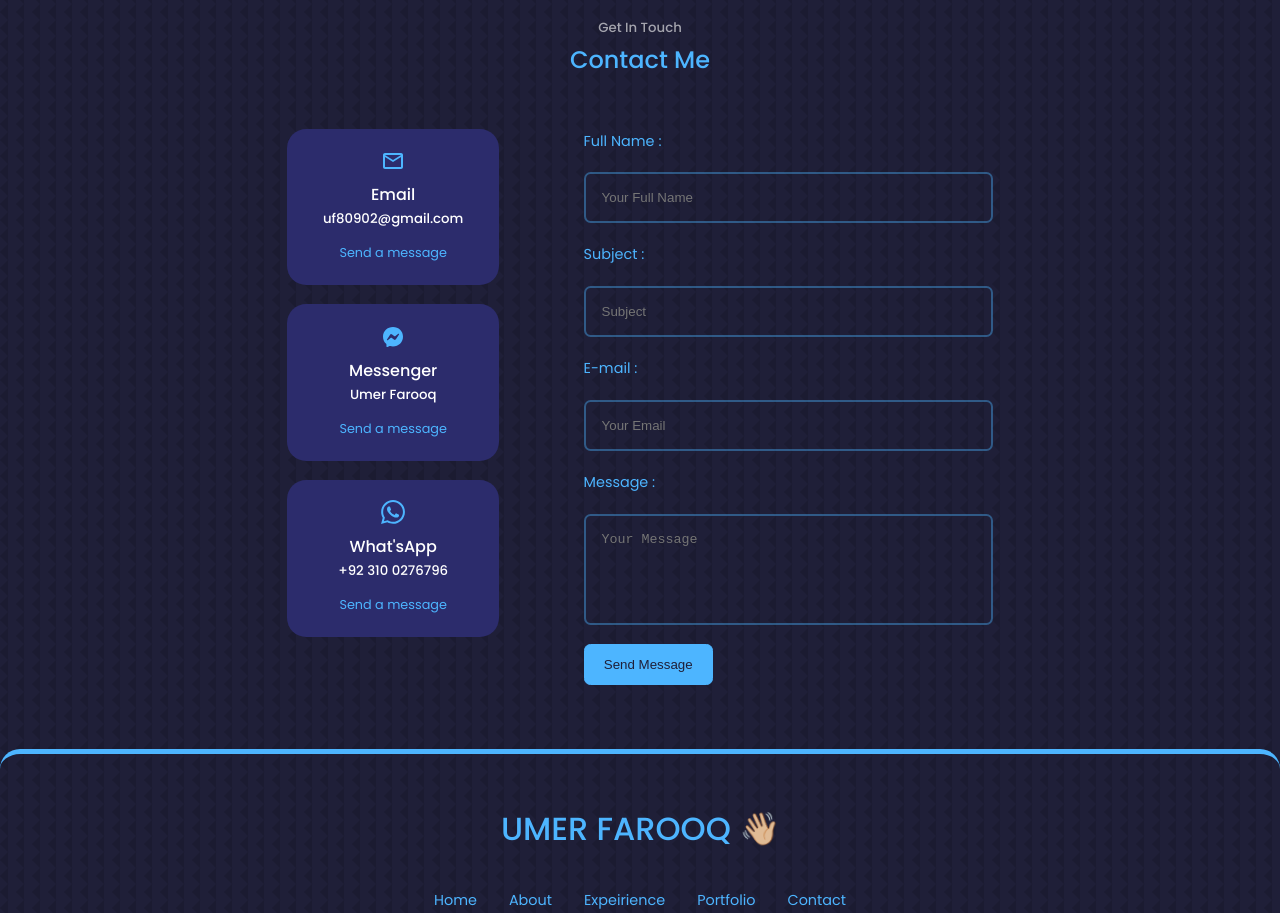
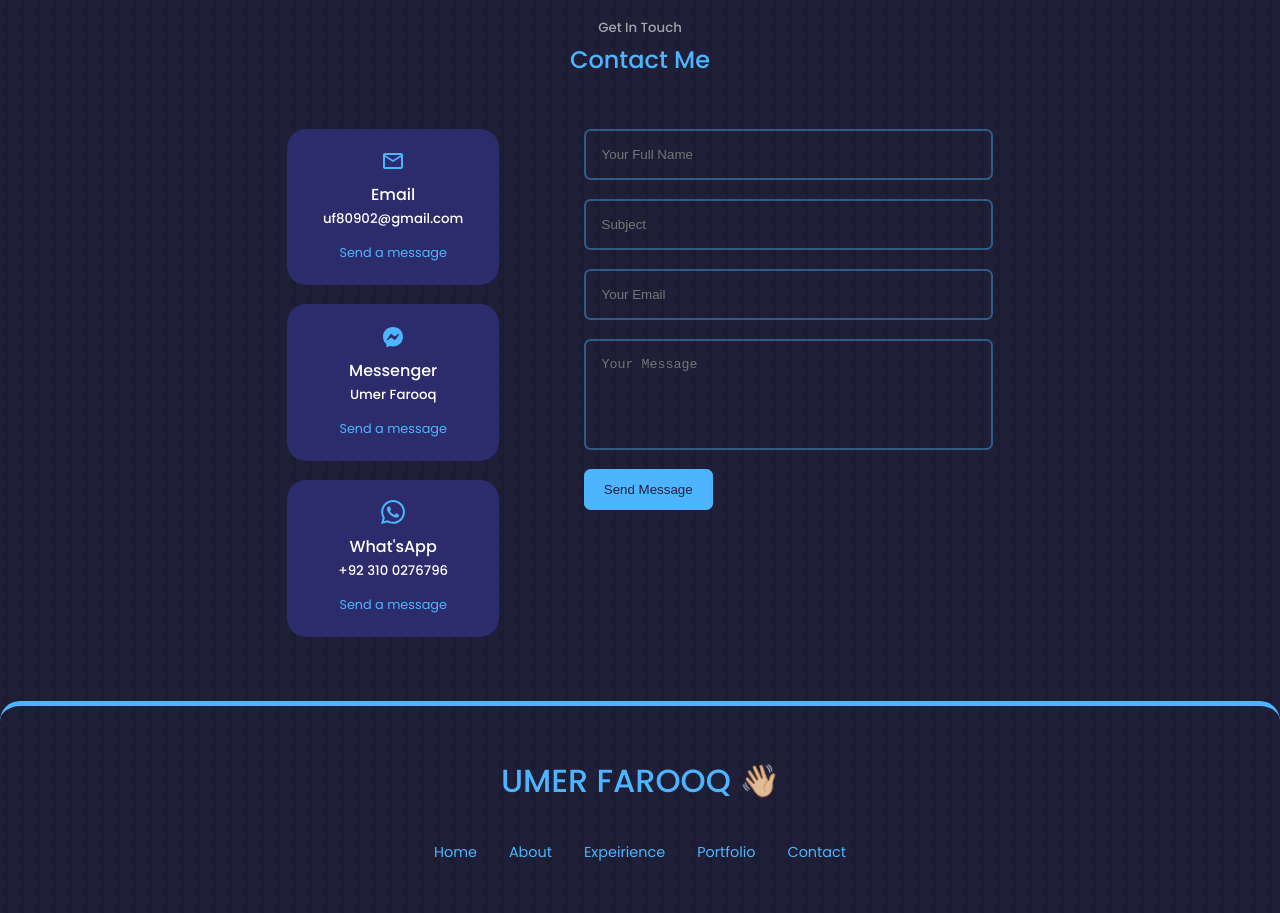
Before and after one commit to umerfarooq777/portfolio, a React (Create React App) app: page / in a window 1280 px wide. Shown: the part 2860-3773 px from the top of the page. Built offline with nearby package versions, Linux system fonts and the light colour scheme; no server answers; a web font is replaced by a local one.

Commit message:
Update contact.jsx

```diff
--- a/src/components/contact/contact.jsx
+++ b/src/components/contact/contact.jsx
@@ -63,13 +63,13 @@ const contact = () => {
 
 
          <form ref={form} onSubmit={sendEmail} autocomplete="off">
-           <label className="label-text">Full Name :</label>
+           {/* <label className="label-text">Full Name :</label> */}
               <input type="text"name='name'placeholder='Your Full Name' required />
-              <label className="label-text">Subject :</label>
+              {/* <label className="label-text">Subject :</label> */}
               <input type="text"name='subject'placeholder='Subject' required />
-              <label className="label-text">E-mail :</label>
+              {/* <label className="label-text">E-mail :</label> */}
               <input type="email" name='email' placeholder='Your Email' required/>
-              <label className="label-text">Message :</label>
+              {/* <label className="label-text">Message :</label> */}
               <textarea name="message" rows="5" placeholder="Your Message" required/>
               <button type='submit' className="btn btn-primary">Send Message</button>
        </form>
```
